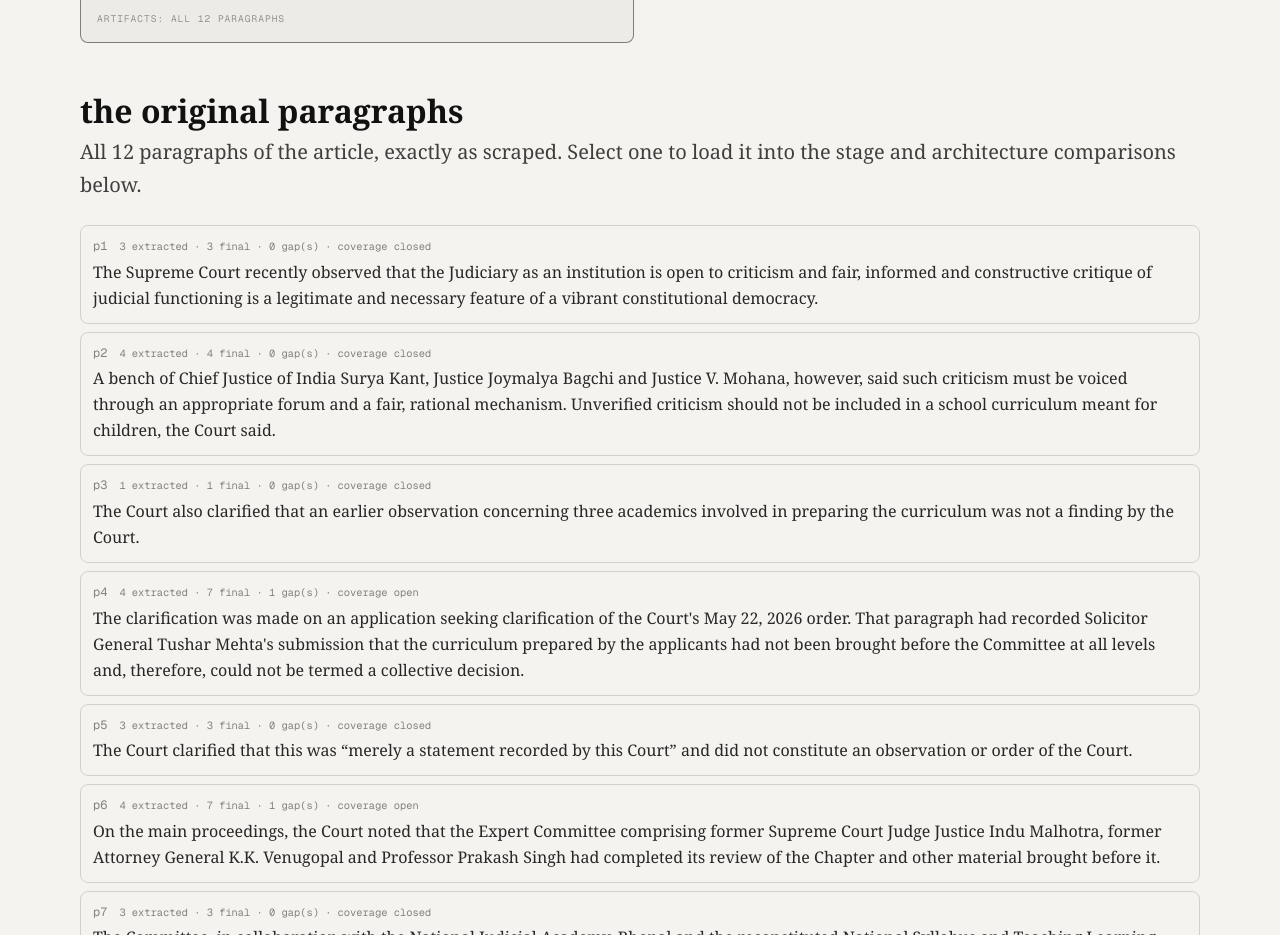
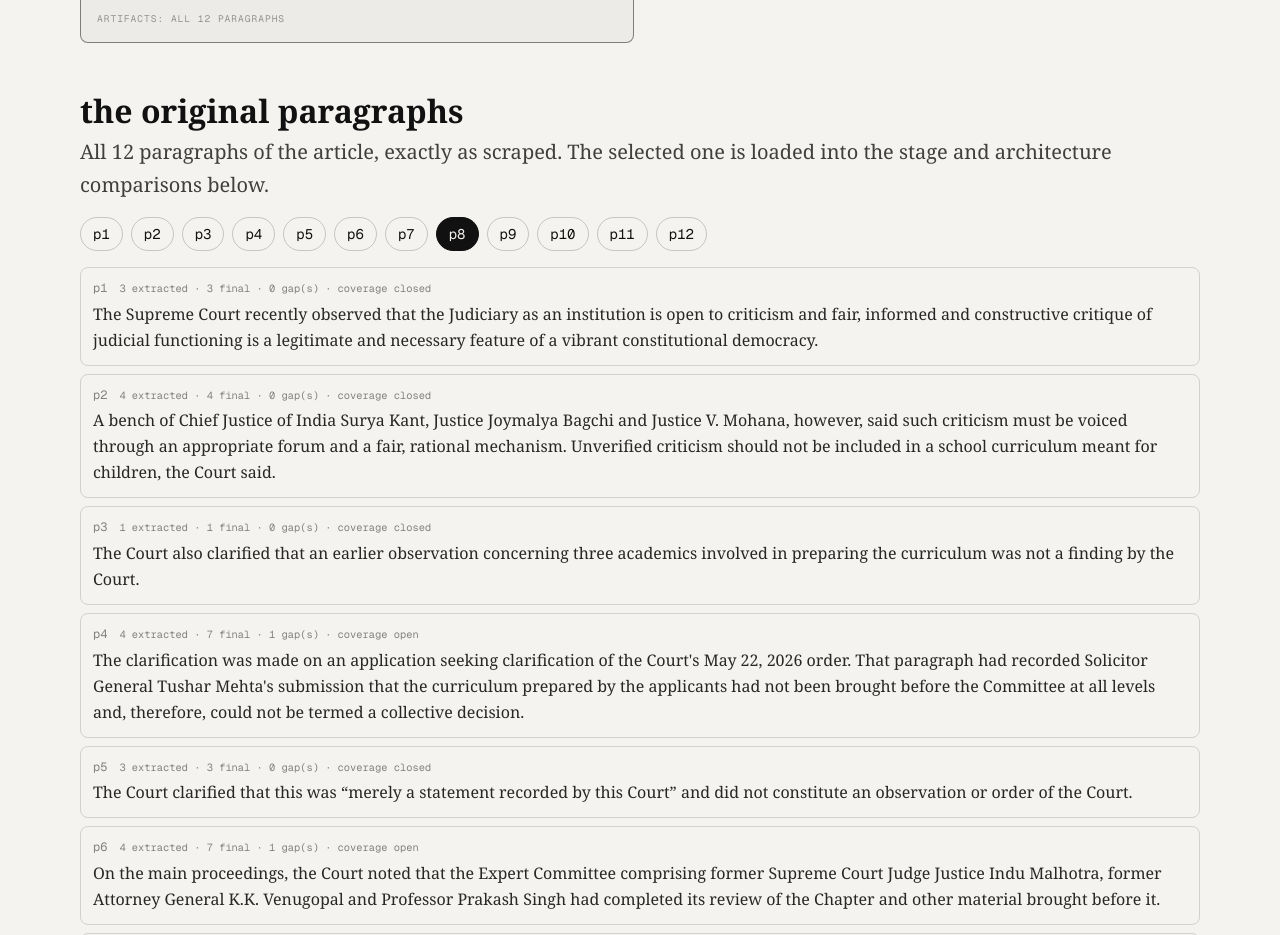
Before and after one commit to mohar-xe/portfolio, a Next.js app: page /experiments/legal-atomizer in a window 1280 px wide. Shown: the part 1320-2255 px from the top of the page. Built offline with nearby package versions, Linux system fonts and the light colour scheme.

Commit message:
restore the paragraph pill selector alongside the full paragraph list

```diff
--- a/src/components/AtomizerViewer.tsx
+++ b/src/components/AtomizerViewer.tsx
@@ -334,10 +334,25 @@ function SourceParagraphs({ data, selected, onSelect }: {
       <h2 className="text-[1.6rem] sm:text-[1.75rem] md:text-[2rem] font-black leading-tight mb-1">
         the original paragraphs
       </h2>
-      <p className="text-lg sm:text-xl leading-[1.65] text-foreground/80 mb-6">
-        All {data.headline.paragraphs} paragraphs of the article, exactly as scraped. Select one
-        to load it into the stage and architecture comparisons below.
+      <p className="text-lg sm:text-xl leading-[1.65] text-foreground/80 mb-4">
+        All {data.headline.paragraphs} paragraphs of the article, exactly as scraped. The
+        selected one is loaded into the stage and architecture comparisons below.
       </p>
+      <div className="flex flex-wrap gap-2 mb-4">
+        {data.paragraphs.map((item, index) => (
+          <button
+            key={item.id}
+            onClick={() => onSelect(index)}
+            className={`font-mono text-xs sm:text-sm px-3 py-1.5 rounded-full border transition-colors duration-150 ${
+              index === selected
+                ? "bg-foreground text-background border-foreground"
+                : "border-foreground/20 hover:border-foreground/50"
+            }`}
+          >
+            p{item.id}
+          </button>
+        ))}
+      </div>
       <div className="space-y-2">
         {data.paragraphs.map((item, index) => {
           const active = index === selected;
```
